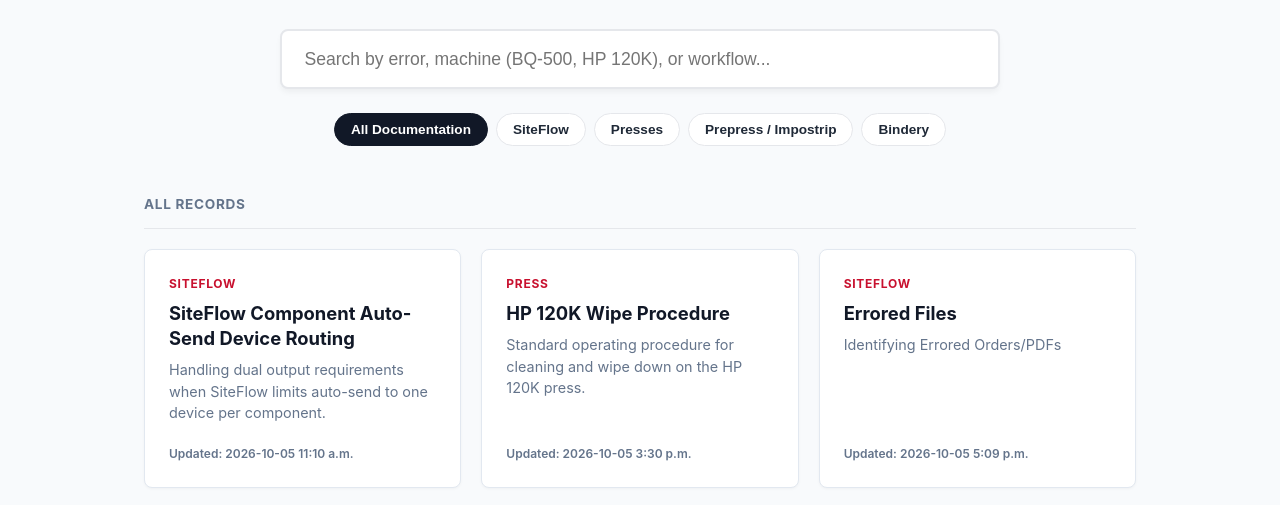
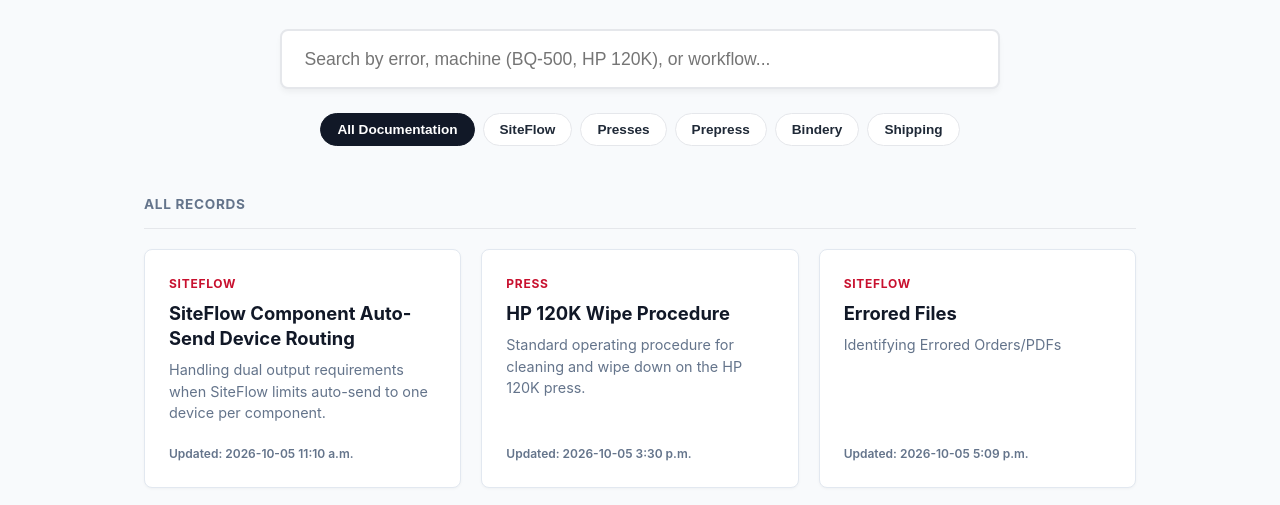
Before and after one commit to ermergerdjesse/marathon-knowledge, a plain HTML site: page index.html in a window 1280 px wide. Shown: the part 255-760 px from the top of the page. Drawn offline with nearby package versions, Linux system fonts and the light colour scheme.

Commit message:
Update Prepress button label in index.html
Removed 'Impostrip' from Prepress button label.

```diff
--- a/index.html
+++ b/index.html
@@ -410,8 +410,9 @@
           <button class="pill active" data-cat="all">All Documentation</button>
           <button class="pill" data-cat="SiteFlow">SiteFlow</button>
           <button class="pill" data-cat="Press">Presses</button>
-          <button class="pill" data-cat="Prepress">Prepress / Impostrip</button>
+          <button class="pill" data-cat="Prepress">Prepress</button>
           <button class="pill" data-cat="Bindery">Bindery</button>
+          <button class="pill" data-cat="Shipping">Shipping</button>
         </div>
       </div>
 
```
